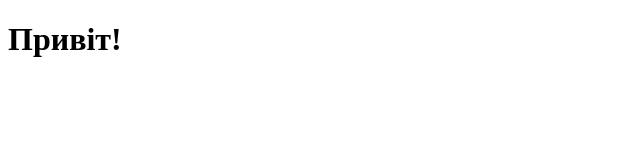
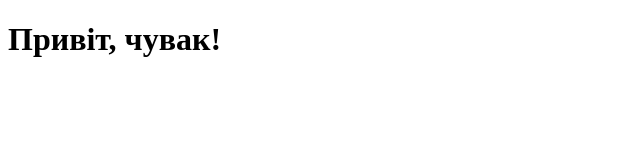
Before and after one commit to 8tatarin8/homework-1, a plain HTML site: page index.html in a window 1280 px wide. Shown: the whole page, without its empty margins (0-640 px from the left). Drawn offline with Linux system fonts and the light colour scheme.

Commit message:
Update index.html

```diff
--- a/index.html
+++ b/index.html
@@ -7,6 +7,6 @@
     <title>Document</title>
 </head>
 <body>
-    <h1>Привіт!</h1>
+    <h1>Привіт, чувак!</h1>
 </body>
 </html>
```
